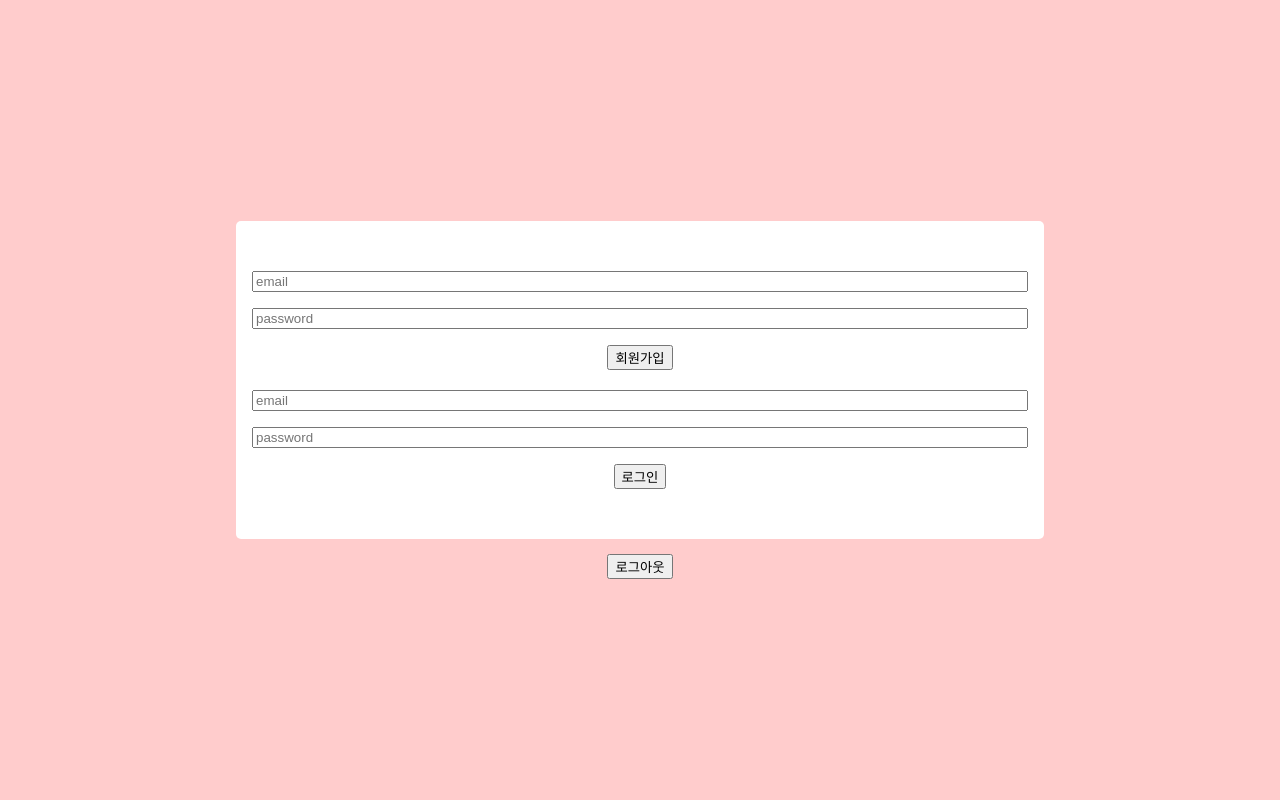
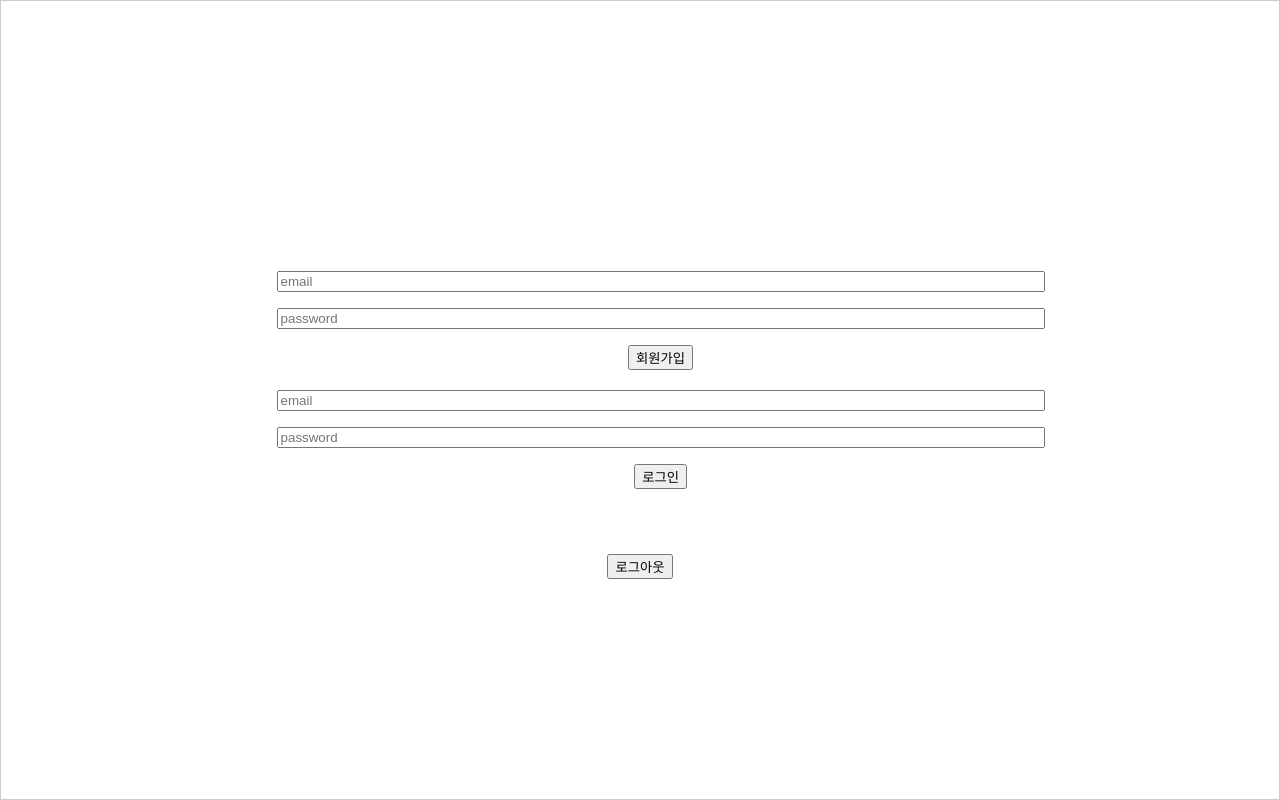
Before and after one commit to yoyongjin/todo-list-frontend, a React (Create React App) app: page / in a window 1280 px wide. Built offline with nearby package versions, Linux system fonts and the light colour scheme; no server answers.

Commit message:
Design: GlobalStyles에 box-sizing attribute 추가

```diff
--- a/src/App.tsx
+++ b/src/App.tsx
@@ -4,19 +4,31 @@ import TodoList from "./components/organisms/TodoList";
 import Button from "./components/atoms/Button";
 import AuthPage from "./components/organisms/AuthPage";
 import { useState, useEffect } from "react";
-import io from "socket.io-client";
+import { io } from "socket.io-client";
 
 const GlobalStyles = createGlobalStyle`
   ${reset};
+
+  html {
+    box-sizing: border-box;
+  }
+
+  *,
+  *::before,
+  *::after {
+    box-sizing: inherit;
+  }
 `;
 
 const Container = styled.div`
+  box-sizing: border-box;
   display: flex;
   flex-direction: column;
   justify-content: center;
   align-items: center;
   height: 100vh;
-  background-color: #fcc;
+  /* background-color: #fcc; */
+  border: 1px solid #ccc;
   gap: 15px;
 `;
 
```
